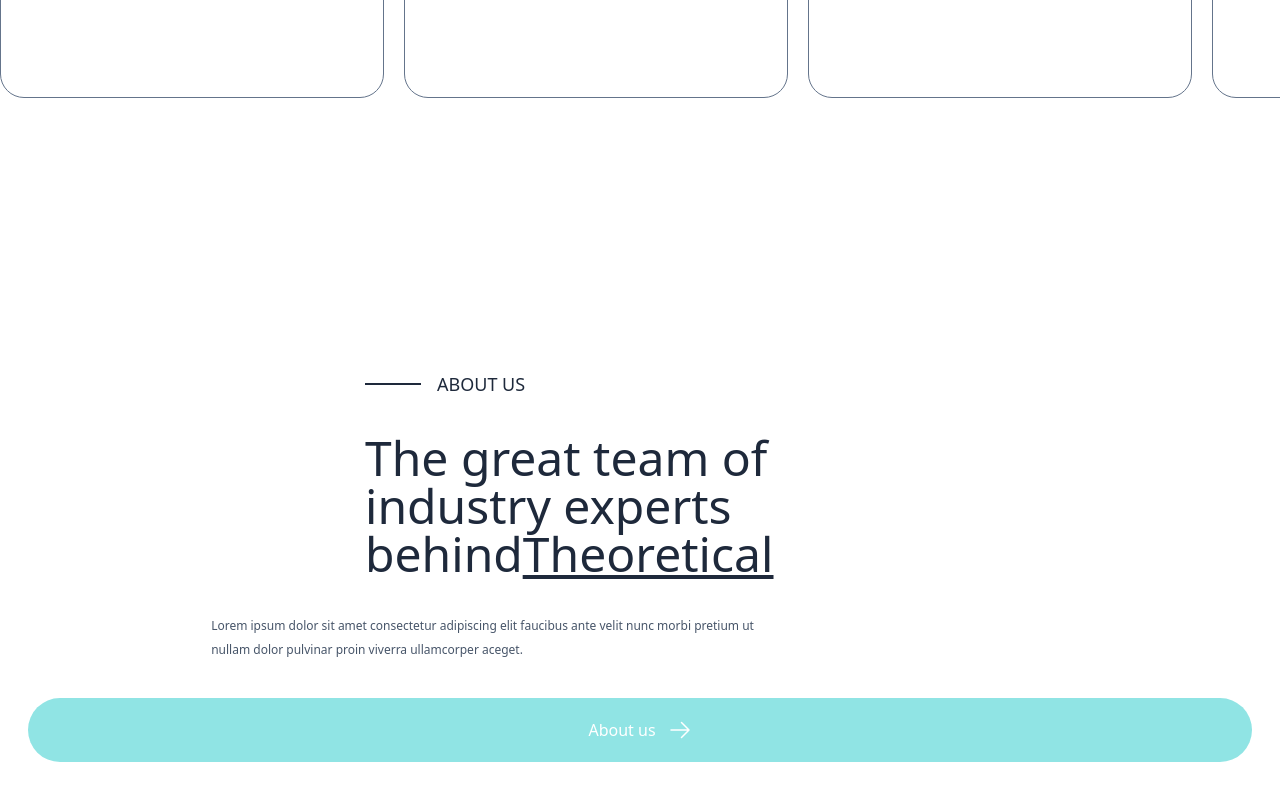
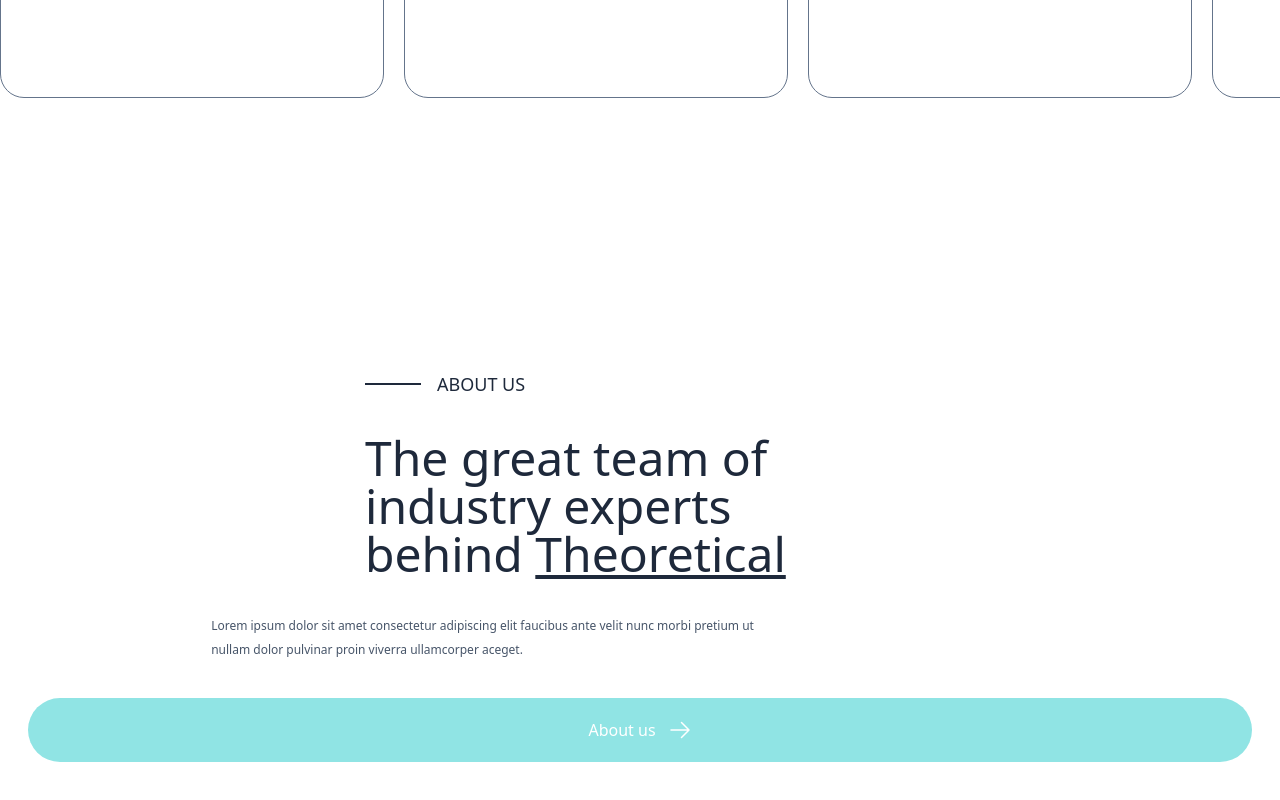
Before and after one commit to djolekrsticc/Landing-page, a React (Vite) app: page / in a window 1280 px wide. Shown: the part 1656-2456 px from the top of the page. Built offline with nearby package versions, Linux system fonts and the light colour scheme.

Commit message:
About updated

```diff
--- a/src/components/About.jsx
+++ b/src/components/About.jsx
@@ -12,10 +12,8 @@ const About = () => {
                     </div>
 
                     <div className="md:my-9">
-                        <h1 className="font-medium text-3xl lg:text-5xl text-slate-800 leading-tight">The great team of<br/>industry experts<br/>behind
-                            <span className="underline underline-offset-3">
-                                <a href="#">Theoretical</a>
-                            </span>
+                        <h1 className="font-medium text-3xl lg:text-5xl text-slate-800 leading-tight">
+                            The great team of<br/>industry experts<br/>behind <span className="underline underline-offset-3">Theoretical</span>
                         </h1>
                     </div>
                 </div>
```
